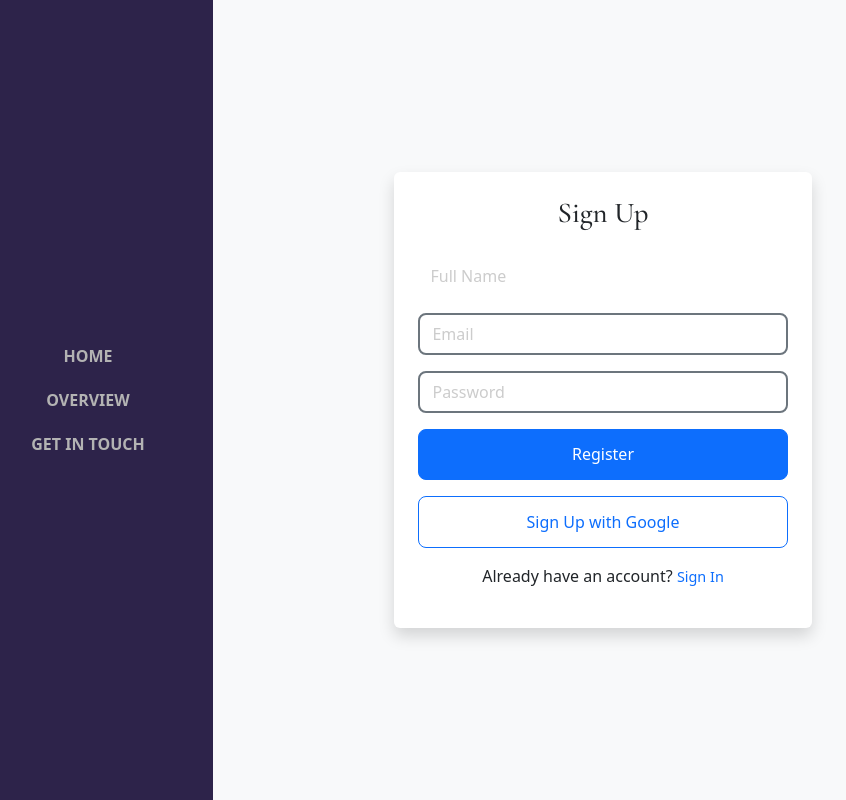
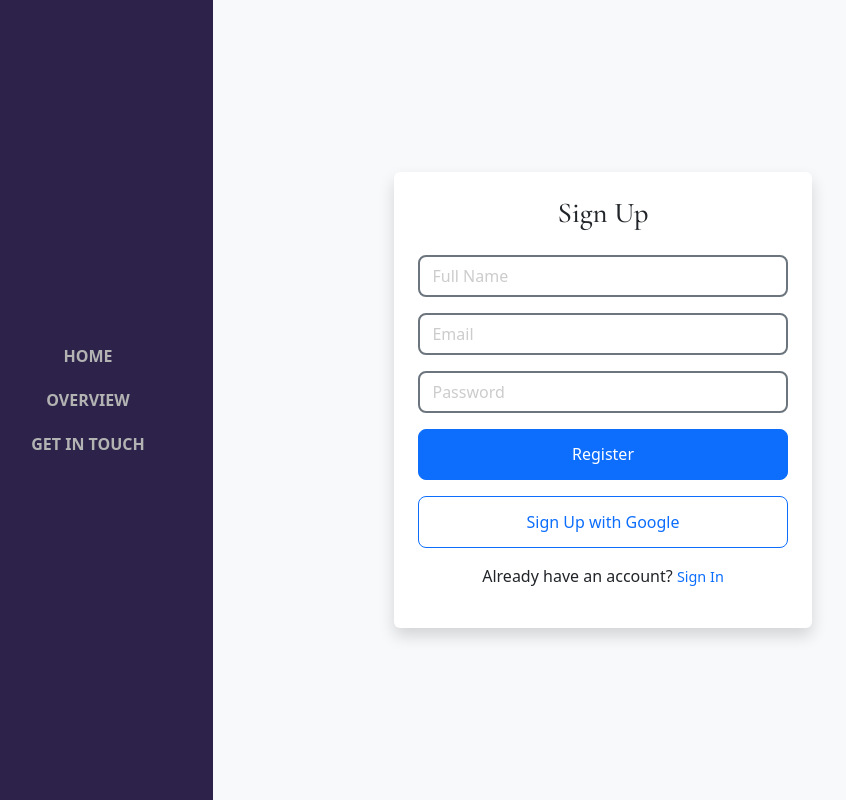
Before and after one commit to OLAKAFI/ProjectDiscovery, a React (Create React App) app: page / in a window 1280 px wide. Both pictures are taken after a click on the element "Sign Up". Shown: the top 800 px of the page, without its empty margins (37-883 px from the left). Built offline with nearby package versions, Linux system fonts and the light colour scheme.

Commit message:
sign up page commit

```diff
--- a/src/Components/SignInSignUpPage.js
+++ b/src/Components/SignInSignUpPage.js
@@ -58,7 +58,7 @@ function SignInSignUpPage({ setIsSignedIn }) {
                 <Form.Control
                   type="text"
                   placeholder="Full Name"
-                  className="form-control-lg"
+                  className="form-control-lg border border-2  border-secondary text-dark"
                   required
                 />
               </Form.Group>
```
